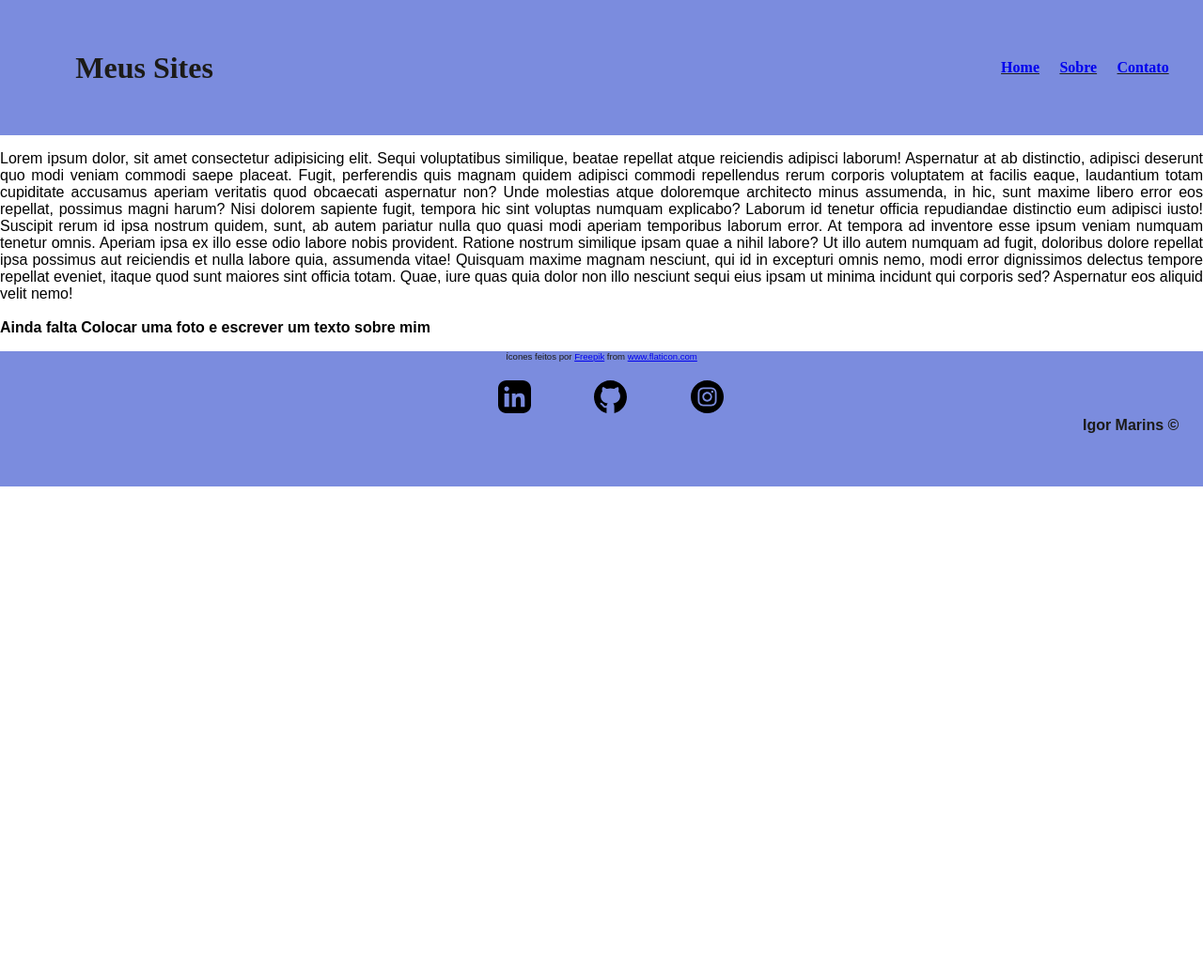
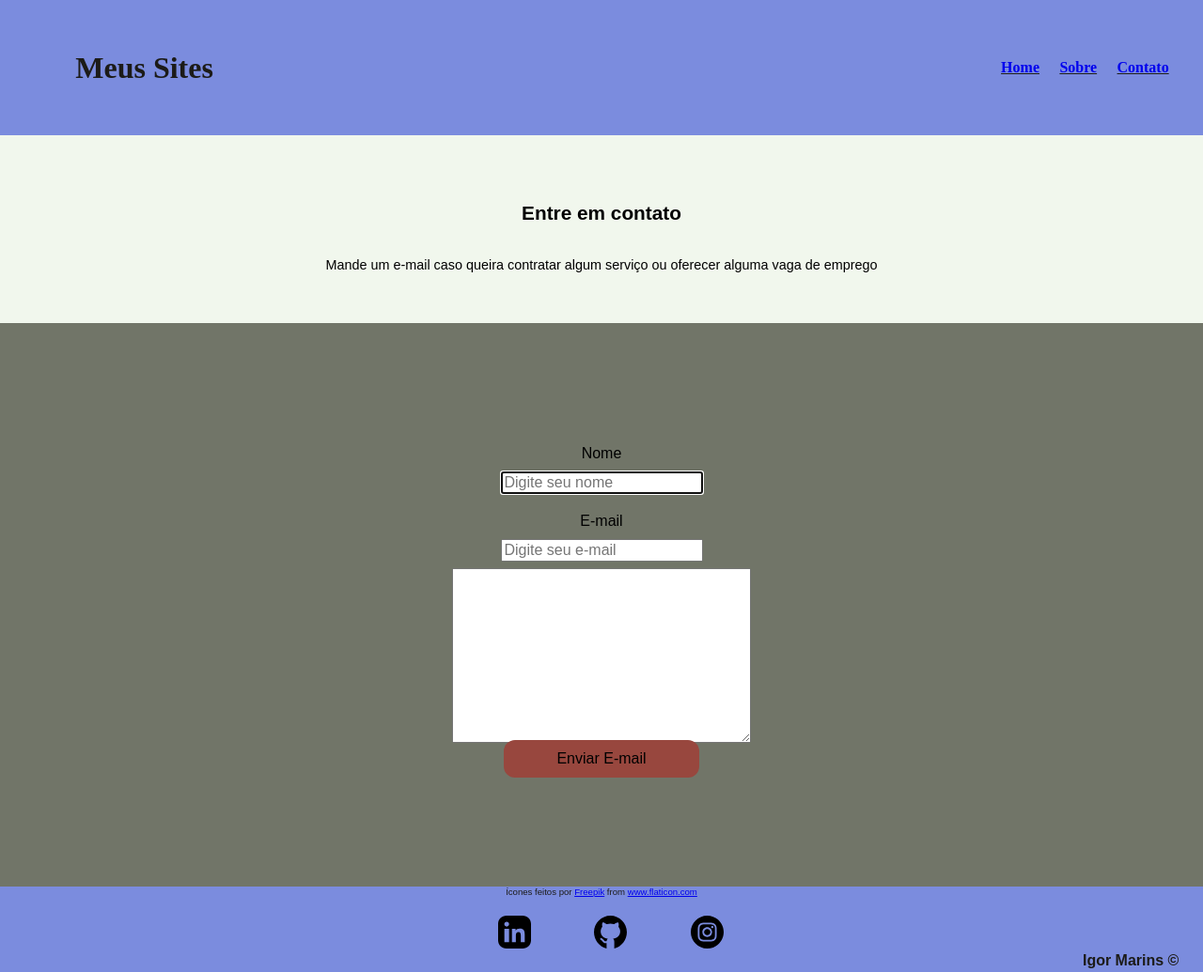
Before and after one commit to igor-py/meus-sites, a plain HTML site: page pages/contato.html in a window 1280 px wide. Shown: the whole page at 94% size. Before the commit the page ends 800 px from the top, so only its background shows below. Drawn offline with Linux system fonts and the light colour scheme; a web font is replaced by a local one.

Commit message:
Terminei todas as paginas

```diff
--- a/pages/contato.html
+++ b/pages/contato.html
@@ -25,37 +25,34 @@
         </nav>
     </header>
 
-    <main id="principal">
-        <p>
-            Lorem ipsum dolor, sit amet consectetur adipisicing elit. Sequi
-            voluptatibus similique, beatae repellat atque reiciendis
-            adipisci laborum! Aspernatur at ab distinctio, adipisci deserunt
-            quo modi veniam commodi saepe placeat. Fugit, perferendis quis
-            magnam quidem adipisci commodi repellendus rerum corporis
-            voluptatem at facilis eaque, laudantium totam cupiditate
-            accusamus aperiam veritatis quod obcaecati aspernatur non? Unde
-            molestias atque doloremque architecto minus assumenda, in hic,
-            sunt maxime libero error eos repellat, possimus magni harum?
-            Nisi dolorem sapiente fugit, tempora hic sint voluptas numquam
-            explicabo? Laborum id tenetur officia repudiandae distinctio eum
-            adipisci iusto! Suscipit rerum id ipsa nostrum quidem, sunt, ab
-            autem pariatur nulla quo quasi modi aperiam temporibus laborum
-            error. At tempora ad inventore esse ipsum veniam numquam tenetur
-            omnis. Aperiam ipsa ex illo esse odio labore nobis provident.
-            Ratione nostrum similique ipsam quae a nihil labore? Ut illo
-            autem numquam ad fugit, doloribus dolore repellat ipsa possimus
-            aut reiciendis et nulla labore quia, assumenda vitae! Quisquam
-            maxime magnam nesciunt, qui id in excepturi omnis nemo, modi
-            error dignissimos delectus tempore repellat eveniet, itaque quod
-            sunt maiores sint officia totam. Quae, iure quas quia dolor non
-            illo nesciunt sequi eius ipsam ut minima incidunt qui corporis
-            sed? Aspernatur eos aliquid velit nemo!
+    <main id="principal-contato">
+        <section class="anunciar">
+            <h3 class="titulo-contato">Entre em contato</h3>
 
-            <br />
-            <br />
-            <strong>Ainda falta Colocar uma foto e escrever um texto sobre
-                mim</strong>
-        </p>
+            <p class="texto-contato">
+                Mande um e-mail caso queira contratar algum serviço ou oferecer alguma vaga de emprego
+            </p>
+        </section>
+
+        <section class="forms">
+            <form action="" class="container-form">
+                <div class="container-input">
+                    <label for="">Nome</label>
+                    <input type="text" autofocus placeholder="Digite seu nome" required>
+                </div>
+
+                <div class="container-input">
+                    <label for="">E-mail</label>
+                    <input type="email" placeholder="Digite seu e-mail" required>
+                </div>
+
+                <div class="container-msg">
+                    <textarea name="msg" id="msg" cols="32" rows="10" required></textarea>
+                </div>
+
+                <input type="button" value="Enviar E-mail" class="button">
+            </form>
+        </section>
     </main>
 
     <footer id="principal-footer">
--- /dev/null
+++ b/styles/layout/contato.scss
@@ -0,0 +1,77 @@
+#principal-contato {
+    display: grid;
+    grid-template-rows: 25% 75%;
+    height: 100vh;
+    background-color: $main-color;
+}
+
+.anunciar {
+    background-color: $main-color;
+    font-family: $font-textos;
+    height: fit-content;
+    width: 75%;
+    padding: 50px 0;
+    grid-row: 1/1;
+    justify-self: center;
+    display: flex;
+    flex-direction: column;
+    justify-content: space-evenly;
+    align-items: center;
+}
+
+.forms {
+    background-color: $support-color1;
+    font-family: $font-textos;
+    grid-row: 2/2;
+    display: flex;
+    flex-direction: row;
+    align-items: center;
+    justify-content: center;
+    padding: 100px 0;
+}
+
+.titulo-contato {
+    font-size: 1.3em;
+    font-weight: bold;
+}
+
+.texto-contato {
+    font-size: 0.9em;
+}
+
+.container-form {
+    width: 75%;
+    height: 90%;
+    text-align: center;
+    display: grid;
+    grid-template-rows: 20% 20% 50% 10%;
+}
+
+.container-input {
+    justify-self: center;
+    display: flex;
+    flex-direction: column;
+    align-items: center;
+    justify-content: space-evenly;
+    width: 50%;
+}
+
+.container-msg {
+    display: flex;
+    justify-content: center;
+    align-items: center;
+}
+
+.button {
+    background-color: $support-color2;
+    justify-self: center;
+    width: 208px;
+    height: 40px;
+    border-radius: 12px;
+    border: 0px;
+    transition: 1000ms;
+
+    &:hover {
+        transform: scale(1.2);
+    }
+}
--- a/styles/styles.scss
+++ b/styles/styles.scss
@@ -10,6 +10,7 @@
 @import "./layout/main.scss";
 @import "./layout/footer.scss";
 @import "./layout/sobre.scss";
+@import "./layout/contato.scss";
 
 // Compass Examples
 @import "compass/css3";
```
Also changed, not shown: styles/styles.css.
